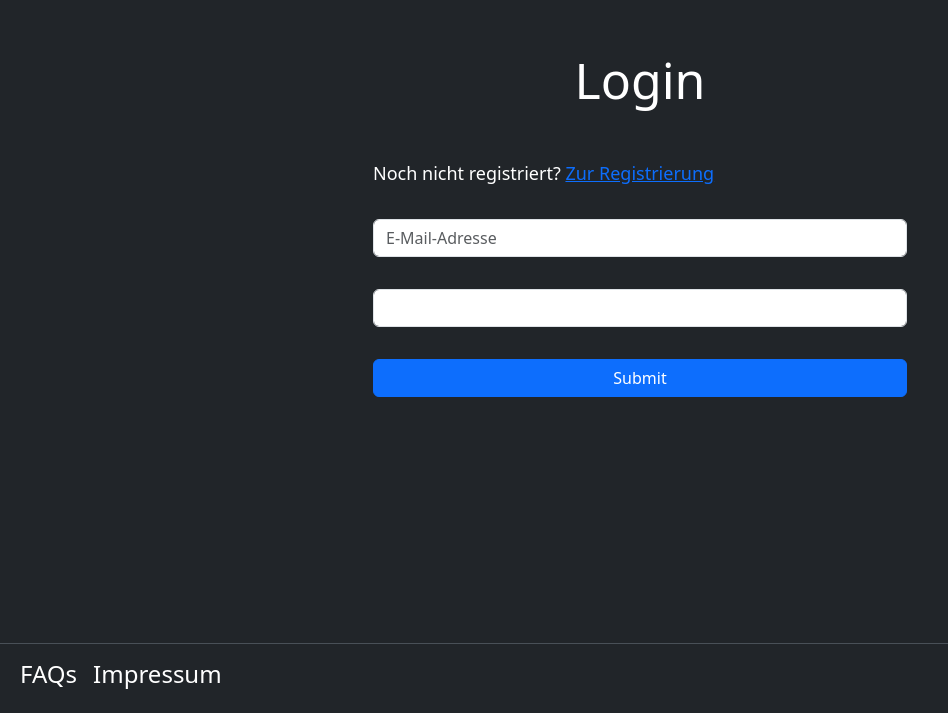
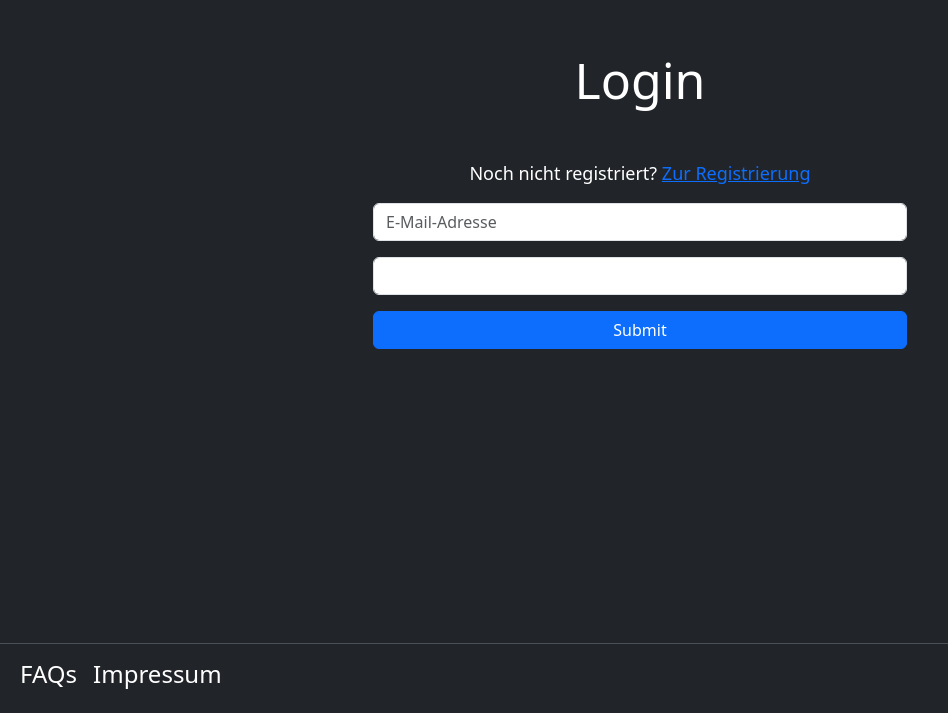
Before and after one commit to if23b011/WEB_Hotel_Halwax_Naseri, a PHP site: page /login.php in a window 1280 px wide. Shown: the part 87-800 px from the top of the page, without its empty margins (0-948 px from the left). Run offline with PHP 8.4, Linux system fonts and the light colour scheme; the visitor is signed in with stand-in values (Sample User, id 1); some libraries are stand-ins or nearby versions.

Commit message:
Login gefixt

```diff
--- a/sites/login.php
+++ b/sites/login.php
@@ -22,31 +22,14 @@ session_start();
     <?php include '../utils/navbar.php'; ?>
     <!-- Content-->
     <div class="container" style="margin-bottom: 100px;">
-        <h1>Login</h1>
-        <?php
-        $email = $password = "";
-        if (!empty($_POST["email"])) {
-            $email = input($_POST["email"]);
-        }
-
-        if (!empty($_POST["password"])) {
-            $password = input($_POST["password"]);
-        }
-
-        function input($data)
-        {
-            $data = trim($data);
-            $data = stripslashes($data);
-            $data = htmlspecialchars($data);
-            return $data;
-        }
-        ?>
+        <h1 class="text-center">Login</h1>
         <form method="post" action="<?php echo htmlspecialchars($_SERVER["PHP_SELF"]); ?>">
-            <div class="container" style="margin-bottom: 100px;">
-                <div class="container">
-                    <div class="d-grid gap-3 col-6 mx-auto">
+            <div class="container">
+                <div class="row justify-content-center">
+                    <div class="col-md-6">
                         <div class="mb-3">
-                            <p>Noch nicht registriert? <a href="../sites/registrierung.php"> Zur Registrierung</a></p>
+                            <p class="text-center">Noch nicht registriert? <a href="../sites/registrierung.php">Zur
+                                    Registrierung</a></p>
                         </div>
                         <div class="mb-3">
                             <input type="text" class="form-control" name="email" placeholder="E-Mail-Adresse" required>
@@ -61,9 +44,25 @@ session_start();
                 </div>
             </div>
         </form>
-        <div class="d-grid mx-auto">
+        <div class="d-grid mx-auto mt-4">
             <div class="text-center">
                 <?php
+                $email = $password = "";
+                if (!empty($_POST["email"])) {
+                    $email = input($_POST["email"]);
+                }
+
+                if (!empty($_POST["password"])) {
+                    $password = input($_POST["password"]);
+                }
+
+                function input($data)
+                {
+                    $data = trim($data);
+                    $data = stripslashes($data);
+                    $data = htmlspecialchars($data);
+                    return $data;
+                }
                 if ($email == 'admin@gmail.com' && $password == 'admin') {
                     $_SESSION['login'] = true;
                     $_SESSION['admin'] = true;
```
